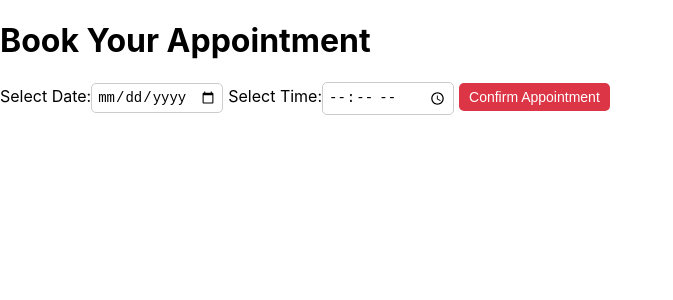
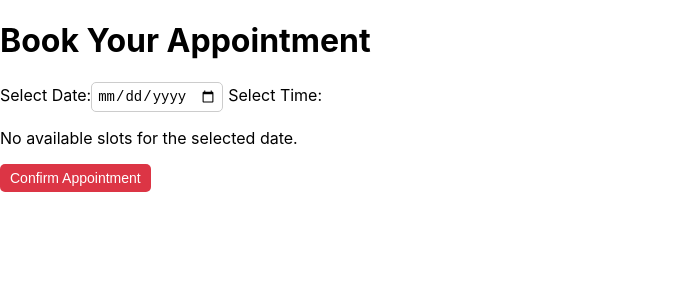
Before and after one commit to divyamishra22/Bookingapp, a React (Create React App) app in the folder client/: page /book-appointment/1 in a window 1280 px wide. Shown: the top 300 px of the page, without its empty margins (0-673 px from the left). Built offline with nearby package versions, Linux system fonts and the light colour scheme.

Commit message:
show time avalibility to book appointments

```diff
--- a/client/src/Pages/Customer/Appointments.jsx
+++ b/client/src/Pages/Customer/Appointments.jsx
@@ -1,33 +1,36 @@
 import React, { useState } from "react";
 import { useParams, useNavigate, useLocation } from "react-router-dom";
 import axios from "axios";
-import "./Styles/Appointments.css"
+import "./Styles/Appointments.css";
 
 const BookAppointment = () => {
   const { gmbReferenceId } = useParams(); // Get gmbReferenceId from URL
   const navigate = useNavigate();
   const location = useLocation();
   const [date, setDate] = useState("");
-  const [time, setTime] = useState("");
+  const [selectedTime, setSelectedTime] = useState("");
   const [isSubmitting, setIsSubmitting] = useState(false);
 
   const services = location.state?.service || "";
+  const availability = location.state?.availability || [];
 
+  // Get available slots based on selected date
+  const availableSlots = availability.find((item) => item.date === date)?.slots || [];
 
   const handleSubmit = async (e) => {
     e.preventDefault();
     setIsSubmitting(true);
 
     const token = localStorage.getItem("token");
-    const user = localStorage.getItem("user");  // Assuming user ID is stored
+    const user = JSON.parse(localStorage.getItem("user")); // Parse stored user object
 
     const appointmentData = {
       user: user._id,
-      service: services, // Update with actual service
+      service: services,
       date,
-      time,
+      time: selectedTime,
       status: "pending",
-      gmbReferenceId, // Now using gmbReferenceId from database
+      gmbReferenceId,
     };
 
     try {
@@ -42,7 +45,8 @@ const BookAppointment = () => {
         }
       );
 
-      console.log("Appointment Booked:", response.data);// Redirect to home or confirmation page
+      console.log("Appointment Booked:", response.data);
+      navigate(`/viewall`); // Redirect after booking
     } catch (error) {
       console.error("Error booking appointment:", error);
     } finally {
@@ -55,12 +59,28 @@ const BookAppointment = () => {
       <h1>Book Your Appointment</h1>
       <form onSubmit={handleSubmit}>
         <label>Select Date:</label>
-        <input type="date" value={date} onChange={(e) => setDate(e.target.value)} required />
+        <input
+          type="date"
+          value={date}
+          onChange={(e) => setDate(e.target.value)}
+          required
+        />
 
         <label>Select Time:</label>
-        <input type="time" value={time} onChange={(e) => setTime(e.target.value)} required />
+        {availableSlots.length > 0 ? (
+          <select value={selectedTime} onChange={(e) => setSelectedTime(e.target.value)} required>
+            <option value="">Select a time</option>
+            {availableSlots.map((slot, index) => (
+              <option key={index} value={slot}>
+                {slot}
+              </option>
+            ))}
+          </select>
+        ) : (
+          <p>No available slots for the selected date.</p>
+        )}
 
-        <button type="submit" disabled={isSubmitting} onClick={() => navigate(`/viewall`)}>
+        <button type="submit" disabled={isSubmitting || !selectedTime}>
           {isSubmitting ? "Booking..." : "Confirm Appointment"}
         </button>
       </form>
--- a/client/src/Pages/Customer/Views.jsx
+++ b/client/src/Pages/Customer/Views.jsx
@@ -37,7 +37,7 @@ const View = () => {
             <p><strong>Services:</strong> {business.services}</p>
             <p><strong>Contact:</strong> {business.contact}</p>
             <button className="book-button" onClick={() => navigate(`/book-appointment/${business.gmbReferenceId}`, {
-    state: { service: business.services }
+    state: { service: business.services, availibility: business.availibility }
   })}>Book Appointment</button>
           </div>
         ))}
```
